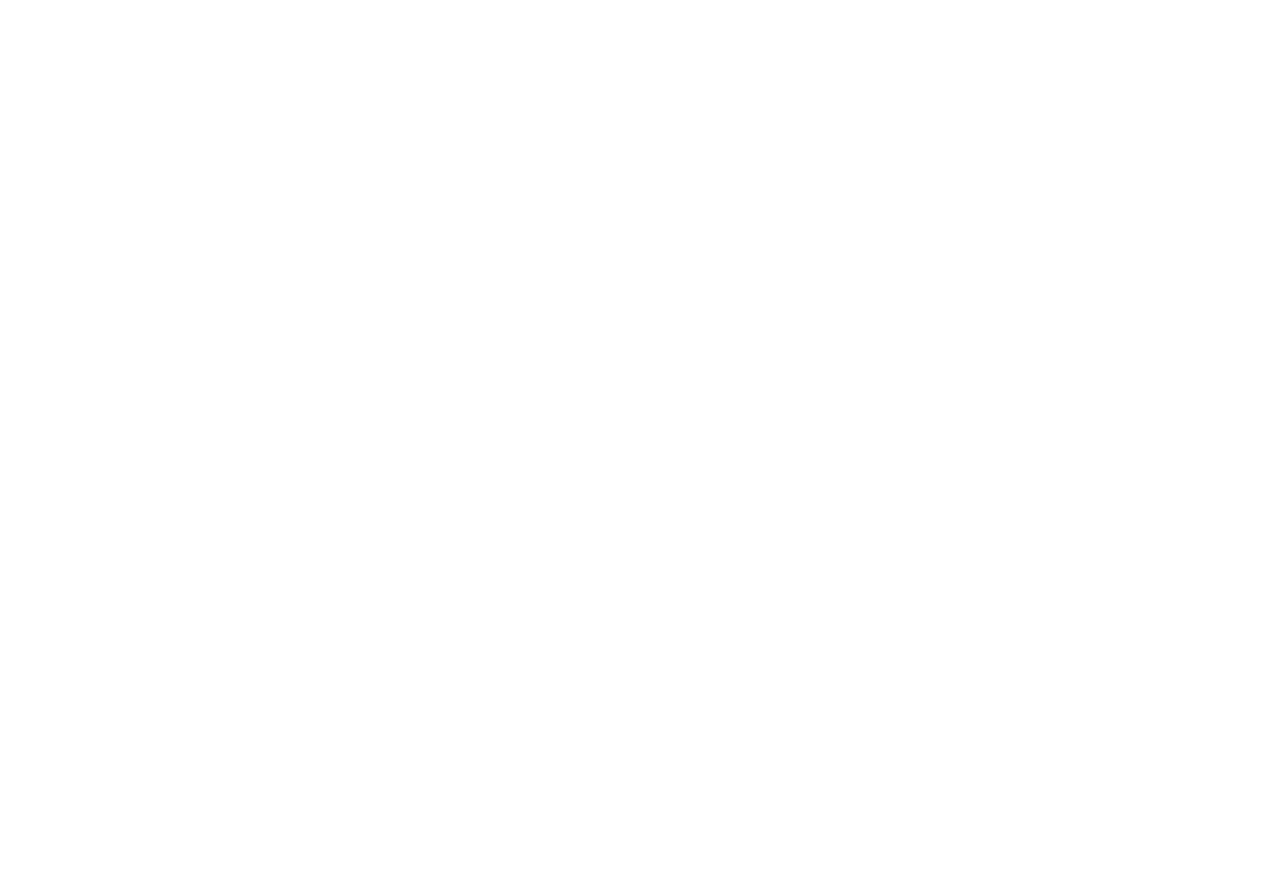
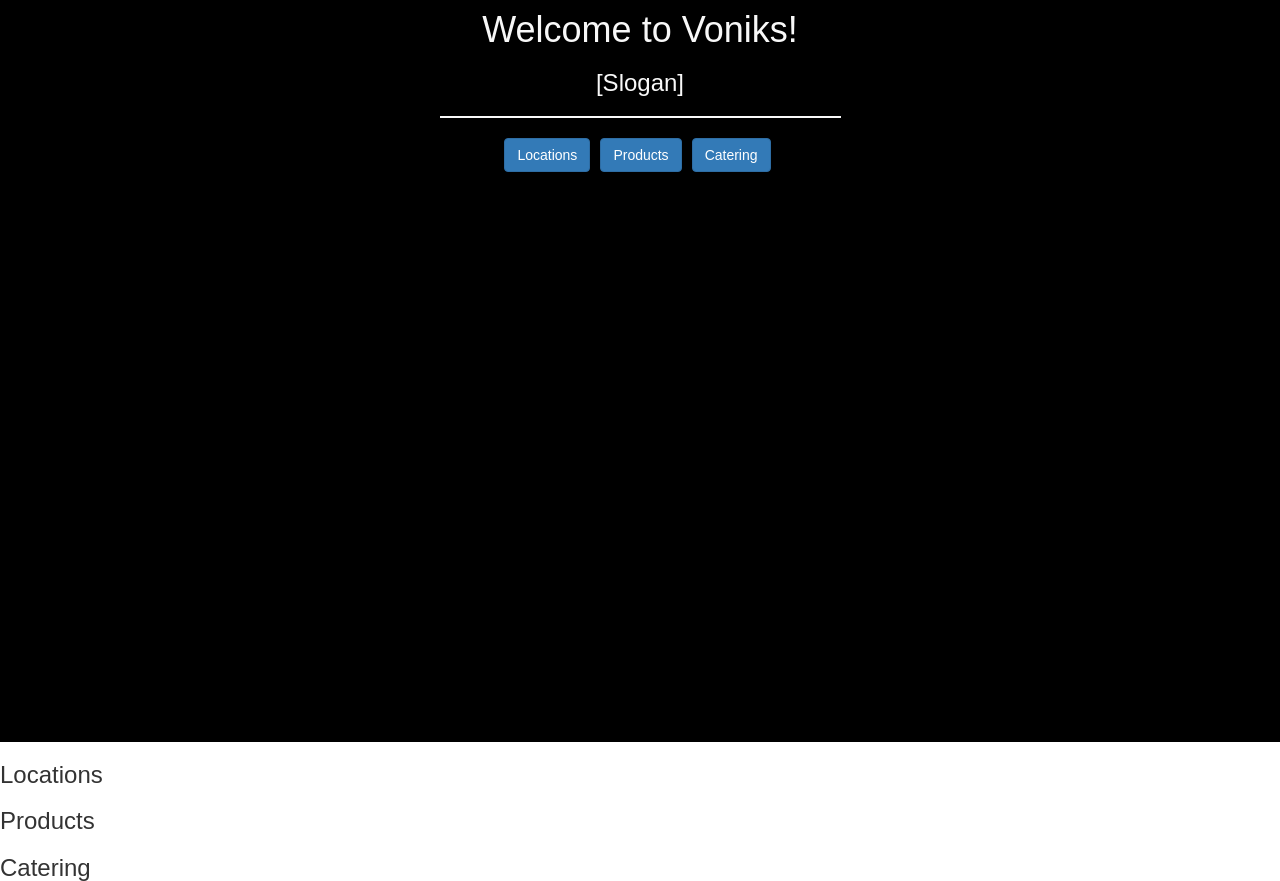
Before and after one commit to Voniks/Voniks, a React (Create React App) app: page / in a window 1280 px wide. Shown: the part 660-1541 px from the top of the page. Before the commit the page ends 800 px from the top, so only its background shows below. Built offline with nearby package versions, Linux system fonts and the light colour scheme.

Commit message:
feat/initialize application sections

```diff
--- a/src/components/App.js
+++ b/src/components/App.js
@@ -7,9 +7,20 @@
 class App extends Component {
   render() {
     return (
-      <div className="App-header">
-        <Navbar />
-        <Landing />
+      <div>
+        <div className="App-header">
+          <Navbar />
+          <Landing />
+        </div>
+        <section id="locations">
+          <h3>Locations</h3>
+        </section>
+        <section id="products">
+          <h3>Products</h3>
+        </section>
+        <section id="catering">
+          <h3>Catering</h3>
+        </section>
       </div>
     );
   }
--- a/src/components/Landing.js
+++ b/src/components/Landing.js
@@ -10,8 +10,8 @@
             <h3>[Slogan]</h3>
             <hr className="landing-divider" />
             <ul className="list-inline landing-buttons">
-              <li><a href="#locations" className="btn btn-primary" role="button">Find a Location</a></li>
-              <li><a href="#order" className="btn btn-primary" role="button">Order Now</a></li>
+              <li><a href="#locations" className="btn btn-primary" role="button">Locations</a></li>
+              <li><a href="#products" className="btn btn-primary" role="button">Products</a></li>
               <li><a href="#catering" className="btn btn-primary" role="button">Catering</a></li>
             </ul>
           </div>
--- a/src/styles/App.css
+++ b/src/styles/App.css
@@ -2,13 +2,8 @@
   text-align: center;
 }
 
-.App-logo {
-  animation: App-logo-spin infinite 20s linear;
-  height: 80px;
-}
-
-.App-intro {
-  font-size: large;
+.App-header {
+  min-height: 100%;
 }
 
 @keyframes App-logo-spin {
@@ -31,6 +26,10 @@
   text-align: center;
 }
 
+.landing {
+  margin: 50% 0;
+}
+
 .landing-divider {
   border: 1px solid #f8f8f8;
   width: 35%;
```
